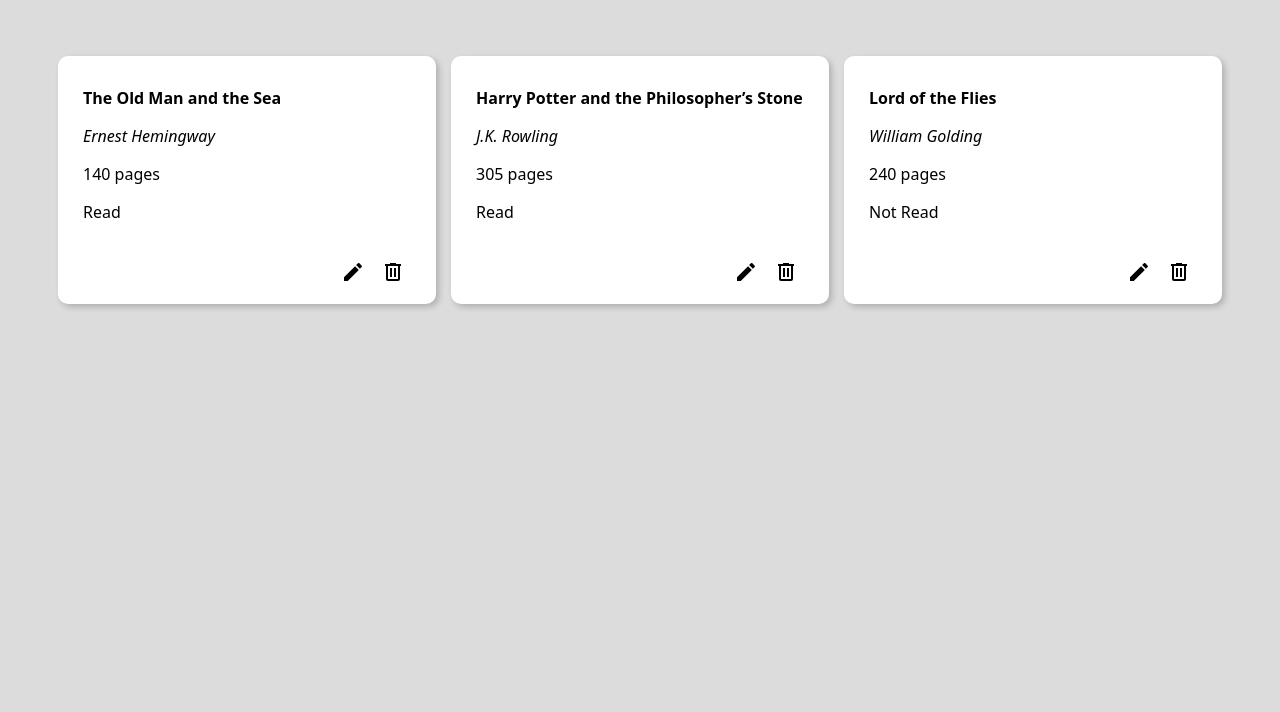
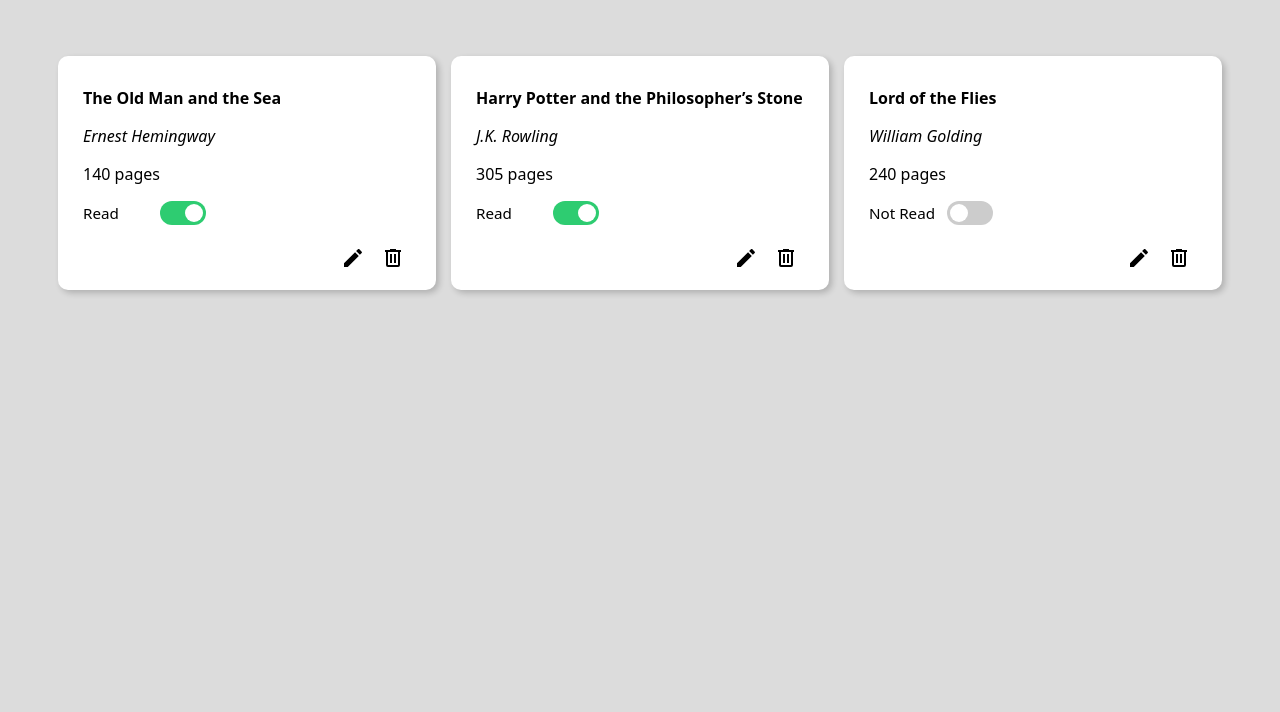
Before and after one commit to ikab08/library, a plain HTML site: page index.html in a window 1280 px wide. Shown: the part 88-800 px from the top of the page. Drawn offline with Linux system fonts and the light colour scheme.

Commit message:
feat: btn to change read status

```diff
--- a/script.js
+++ b/script.js
@@ -21,6 +21,10 @@ function Book(title, author, pages, read) {
 	this.pages = pages;
 	this.read = read;
 }
+
+Book.prototype.toggleReadStatus = function() {
+  this.read = !this.read;
+};
 
 function addBookToLibrary(bookObject) {
   myLibrary.push(bookObject);
@@ -46,8 +50,15 @@ function displayBook() {
 					<p class="book-title">${book.title}</p>
 					<p class="book-author">${book.author}</p>
 					<p class="book-page">${book.pages} pages</p>
-					<p class="book-read">${book.read ? "Read" : "Not Read"}</p>
+					<div class="status-container">
+            <span class="status-label">${book.read ? "Read" : "Not Read"}</span>
+            <label class="switch">
+              <input type="checkbox" class="status-toggle" data-id="${book.id}" ${book.read ? "checked" : ""}>
+              <span class="slider"></span>
+            </label>
+          </div>
 				</div>
+
 				<div class="book-buttons">
 					<button class="edit-btn" data-id=${book.id}>
 						<img src="assets/icons/pencil.svg" alt="icon" class="icon">
@@ -114,6 +125,8 @@ bookForm.addEventListener("submit", (event)=>{
 mainContainer.addEventListener("click", (event) => {
   const deleteButton = event.target.closest(".delete-btn");
   const editButton = event.target.closest(".edit-btn");
+	const statusToggle = event.target.closest(".status-toggle");
+
 
   if (deleteButton) {
     const idToDelete = deleteButton.dataset.id;
@@ -141,6 +154,19 @@ mainContainer.addEventListener("click", (event) => {
 			bookDialog.showModal();
 		}
   }
+
+	if (statusToggle) {
+    const bookId = statusToggle.dataset.id;
+    const bookToToggle = myLibrary.find(book => book.id === bookId);
+
+    if (bookToToggle) {
+      bookToToggle.toggleReadStatus();
+
+      // change automatically the label
+      const label = statusToggle.closest(".status-container").querySelector(".status-label");
+      label.textContent = bookToToggle.read ? "Read" : "Not Read";
+    }
+  }
 });
 
 intialize();
--- a/style.css
+++ b/style.css
@@ -18,8 +18,8 @@ header {
 .add-btn,
 .cancel-btn {
   font: inherit;
-  background-color: #596D48;
-  border: 2px solid #596D48;
+  background-color: #2ecc71;
+  border: 2px solid #2ecc71;
   color: #fff;
   margin-top: 10px;
   border-radius: 8px;
@@ -126,3 +126,58 @@ input {
 	height: 1.5rem;
 	width: auto;
 }
+
+.status-container {
+  display: flex;
+  align-items: center;
+  gap: 12px;
+  margin-top: 10px;
+}
+
+.status-label {
+  font-size: 0.95rem;
+  font-weight: 500;
+  min-width: 65px;
+}
+
+.switch {
+  position: relative;
+  display: inline-block;
+  width: 46px;
+  height: 24px;
+}
+
+.switch input {
+  opacity: 0;
+  width: 0;
+  height: 0;
+}
+
+.slider {
+  position: absolute;
+  cursor: pointer;
+  top: 0; left: 0; right: 0; bottom: 0;
+  background-color: #ccc;
+  transition: 0.3s ease;
+  border-radius: 24px;
+}
+
+.slider:before {
+  position: absolute;
+  content: "";
+  height: 18px;
+  width: 18px;
+  left: 3px;
+  bottom: 3px;
+  background-color: white;
+  transition: 0.3s ease;
+  border-radius: 50%;
+}
+
+input:checked + .slider {
+  background-color: #2ecc71;
+}
+
+input:checked + .slider:before {
+  transform: translateX(22px);
+}
```
